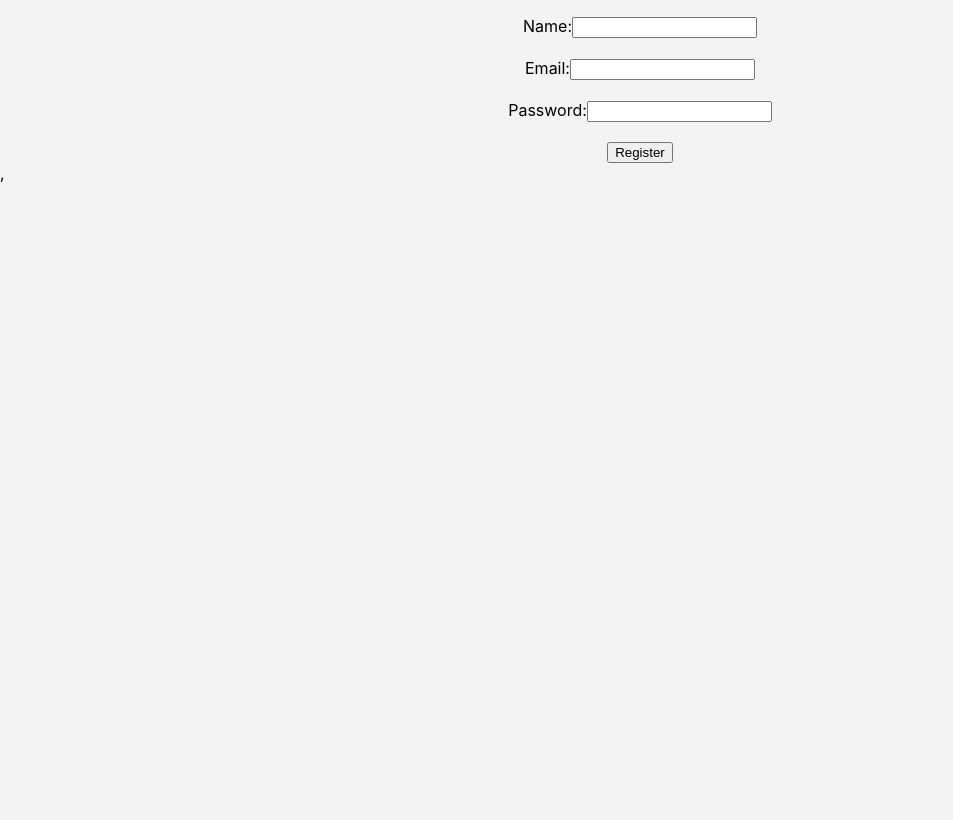
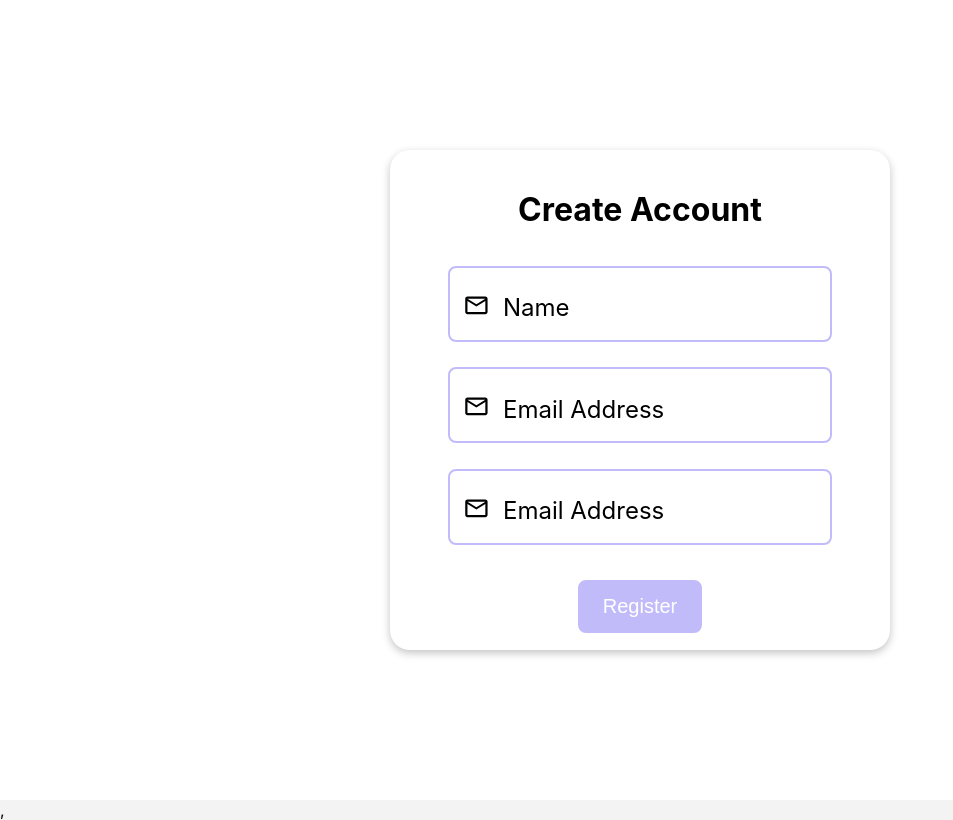
Before and after one commit to thejaysharma/real-time-document-editor-frontend, a React (Create React App) app: page /register in a window 1280 px wide. Shown: the whole page, without its empty margins (0-953 px from the left). Built offline with nearby package versions, Linux system fonts and the light colour scheme; no server answers.

Commit message:
login and register styles added

```diff
--- a/src/components/Login/login.scss
+++ b/src/components/Login/login.scss
@@ -1,12 +1,32 @@
+.login {
+    position: relative;
+    display: flex;
+    justify-content: center;
+    align-items: center;
+    height: 100vh;
+    width: 100vw;
+    background: white;
+
+    .login_container {
+        height: 500px;
+        width: 500px;
+        text-align: center;
+        border-radius: 20px;
+        padding: 1rem;
+        box-shadow: rgba(0, 0, 0, 0.24) 0px 3px 8px;
+    }
+
+
     form {
         display: flex;
         flex-direction: column;
         position: relative;
-    margin-top: 1rem;
         justify-content: center;
         align-items: center;
 
-
+        h1{
+            margin: 1.5rem;
+        }
         .input_box {
             position: relative;
             width: 30vw;
@@ -18,13 +38,13 @@ form {
                 border-radius: 0.5rem;
                 background: transparent;
                 border: 2px solid var(--color-bg);
-            color: var(--color-white);
+                color: var(--color-primary);
                 font-size: 1.3rem;
                 transition: 0.3s;
                 outline: none;
 
                 &:is(input:focus, input:valid)~label {
-                background: var(--color-bg-variant);
+                    background: white;
                     border-left: 1px solid var(--color-primary);
                     border-right: 1px solid var(--color-primary);
                     color: var(--color-primary);
@@ -57,5 +77,32 @@ form {
                 transition: .3s ease;
                 pointer-events: none;
             }
+
+
+        }
+
+        .btn {
+            display: inline-block;
+            position: relative;
+            color: white;
+            background: var(--color-bg);
+            font-weight: 500;
+            font-size: 20px;
+            padding: 15px 25px;
+            margin: 20px;
+            border: 2px solid white;
+            border-radius: 10px;
+            z-index: 1;
+            overflow: hidden;
+            transition: 0.5s;
+
+            &:hover {
+                color: #19aae6;
+                background: white;
+                border: 2px solid #19aae6;
+
+            }
+
         }
     }
+}
--- a/src/components/Registration/Registration.jsx
+++ b/src/components/Registration/Registration.jsx
@@ -2,7 +2,7 @@ import "./registration.scss";
 import React, { useState } from "react";
 import { useHistory } from "react-router-dom";
 import axios from "axios";
-
+import { MdOutlineMailOutline } from "react-icons/md";
 function Registeration() {
   const [name, setName] = useState("");
   const [email, setEmail] = useState("");
@@ -26,43 +26,48 @@ function Registeration() {
   };
 
   return (
-    <div>
+    <div className="registration">
+      <div className="registration_container">
         <form onSubmit={handleSubmit}>
-        <label>
-          Name:
+
+          <h1>Create Account</h1>
+          <div className="input_box">
             <input
               type="text"
               value={name}
               onChange={(e) => setName(e.target.value)}
               required
             />
-        </label>
-        <br />
-        <label>
-          Email:
+            <label htmlFor="name" className="label-name">Name</label>
+            <MdOutlineMailOutline className="input_icons" />
+          </div>
+          <div className="input_box">
             <input
               type="email"
               value={email}
               onChange={(e) => setEmail(e.target.value)}
               required
             />
-        </label>
-        <br />
-        <label>
-          Password:
+            <label htmlFor="email" className="label-name">Email Address</label>
+            <MdOutlineMailOutline className="input_icons" />
+          </div>
+          <div className="input_box">
             <input
               type="password"
               value={password}
               onChange={(e) => setPassword(e.target.value)}
               required
             />
-        </label>
-        <br />
+            <label htmlFor="password" className="label-name">Email Address</label>
+            <MdOutlineMailOutline className="input_icons" />
+          </div>
+
           {error && <p>{error}</p>}
-        <button type="submit" disabled={isLoading}>
+          <button type="submit" disabled={isLoading} className="inputbox btn">
             Register
           </button>
         </form>
+      </div>
     </div>
   );
 }
--- a/src/components/Registration/registration.scss
+++ b/src/components/Registration/registration.scss
@@ -0,0 +1,109 @@
+.registration {
+    position: relative;
+    display: flex;
+    justify-content: center;
+    align-items: center;
+    height: 100vh;
+    width: 100vw;
+    background: white;
+
+    .registration_container {
+        height: 500px;
+        width: 500px;
+        text-align: center;
+        border-radius: 20px;
+        padding: 1rem;
+        box-shadow: rgba(0, 0, 0, 0.24) 0px 3px 8px;
+    }
+
+
+    form {
+        display: flex;
+        flex-direction: column;
+        position: relative;
+        justify-content: center;
+        align-items: center;
+
+        h1 {
+            margin: 1.5rem;
+        }
+
+        .input_box {
+            position: relative;
+            width: 30vw;
+
+            input {
+                width: 100%;
+                margin: 0.8rem 0;
+                padding: 1.5rem 1rem 1.5rem 3.3rem;
+                border-radius: 0.5rem;
+                background: transparent;
+                border: 2px solid var(--color-bg);
+                color: var(--color-primary);
+                font-size: 1.3rem;
+                transition: 0.3s;
+                outline: none;
+
+                &:is(input:focus, input:valid)~label {
+                    background: white;
+                    border-left: 1px solid var(--color-primary);
+                    border-right: 1px solid var(--color-primary);
+                    color: var(--color-primary);
+                    translate: -40px -35px;
+                    scale: 0.85;
+                }
+
+                &:focus,
+                &:valid {
+                    border: 2px solid var(--color-primary);
+                }
+            }
+
+            .input_icons {
+                position: absolute;
+                padding: 0 5px;
+                left: 10px;
+                top: 33%;
+                font-size: 2.3rem;
+                transition: .3s ease;
+                pointer-events: none;
+            }
+
+            .label-name {
+                position: absolute;
+                padding: 0 5px;
+                left: 50px;
+                top: 40px;
+                font-size: 1.5rem;
+                transition: .3s ease;
+                pointer-events: none;
+            }
+
+
+        }
+
+        .btn {
+            display: inline-block;
+            position: relative;
+            color: white;
+            background: var(--color-bg);
+            font-weight: 500;
+            font-size: 20px;
+            padding: 15px 25px;
+            margin: 20px;
+            border: 2px solid white;
+            border-radius: 10px;
+            z-index: 1;
+            overflow: hidden;
+            transition: 0.5s;
+
+            &:hover {
+                color: #19aae6;
+                background: white;
+                border: 2px solid #19aae6;
+
+            }
+
+        }
+    }
+}
--- a/src/index.css
+++ b/src/index.css
@@ -1,3 +1,13 @@
+* {
+  margin: 0;
+  padding: 0;
+  border: 0;
+  outline: 0;
+  box-sizing: border-box;
+  list-style: none;
+  text-decoration: none;
+}
+
 body {
   margin: 0;
   font-family: -apple-system, BlinkMacSystemFont, 'Segoe UI', 'Roboto', 'Oxygen',
@@ -11,3 +21,13 @@ code {
   font-family: source-code-pro, Menlo, Monaco, Consolas, 'Courier New',
     monospace;
 }
+
+:root {
+  --color-bg: #c1bcf9;
+  --color-bg-variant: #57419d;
+  --color-primary: #19aae6;
+  --color-primary-variant: #9e7297;
+  --color-white: #fff;
+  --transition: all 400ms ease;
+
+}
```
Lines whose indentation alone changed are shown as unchanged.
